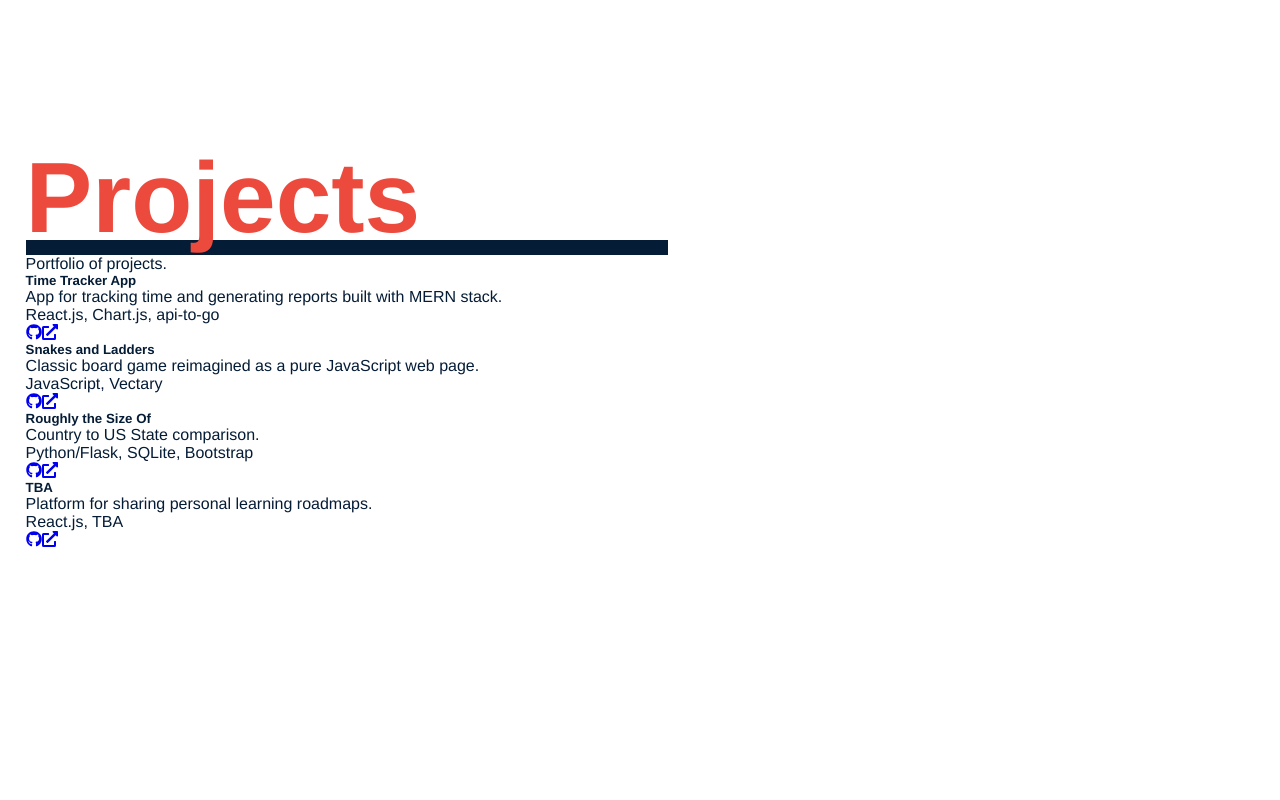
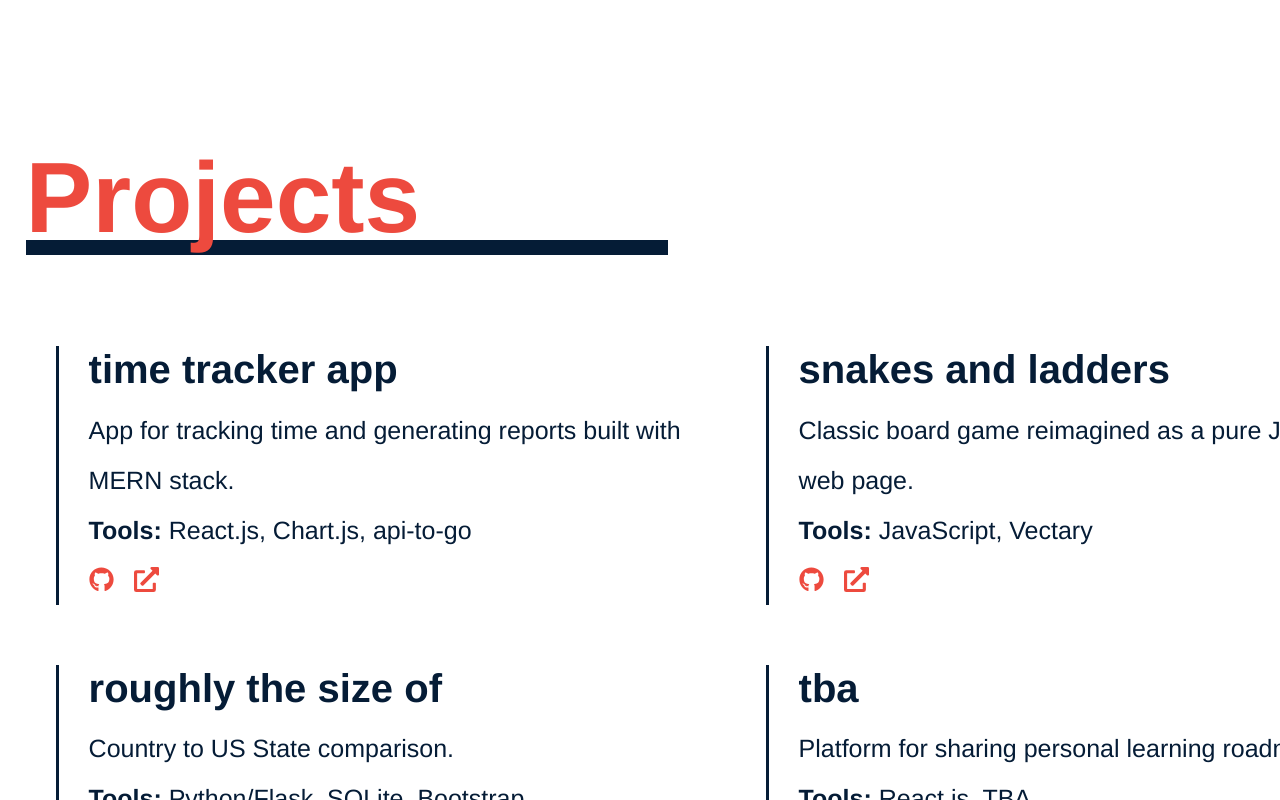
Before and after one commit to anabrd/portfolio, a React (Create React App) app: page / in a window 1280 px wide. Shown: the part 1480-2280 px from the top of the page. Built offline with nearby package versions, Linux system fonts and the light colour scheme.

Commit message:
style projects section

```diff
--- a/src/components/About.css
+++ b/src/components/About.css
@@ -1,8 +1,8 @@
-#About {
+#about {
     position: relative;
 }
 
-#About p {
+#about p {
     font-size: 25px;
     display: inline-block;
     position: absolute;
@@ -11,7 +11,6 @@
     word-break: break-word;
     line-height: 40px;
 }
-
 
 .tools-list-wrapper {
     display: flex;
--- a/src/components/About.js
+++ b/src/components/About.js
@@ -8,13 +8,15 @@ function About(props) {
                                         {list.map(item => <li>{item}</li>)}
                                     </ul>);
     return (
-        <section id={data.title}>
+        <section id={data.title.toLowerCase()}>
             <h2 className="section-heading">{data.heading}</h2>
                     <p>{data.description}</p>
                 <div className="tools-wrapper">
                     <div className="circle-big"></div>
                     <h4>{data.subheading}</h4>
-                    <div className = "tools-list-wrapper">{tools}</div>
+                    <div className = "tools-list-wrapper">
+                        {tools}
+                    </div>
                 </div>
         </section>
     )
--- a/src/components/Navbar.js
+++ b/src/components/Navbar.js
@@ -5,7 +5,7 @@ export default function Navbar(props) {
 
     let links = props.data.map(section =>
                                 <li>
-                                    <NavHashLink smooth to={{hash: section.title}}>
+                                    <NavHashLink smooth to={{hash: section.title.toLowerCase()}}>
                                         {section.heading}
                                     </NavHashLink>
                                 </li>);
--- /dev/null
+++ b/src/components/Projects.css
@@ -0,0 +1,43 @@
+.project-wrapper {
+    display: flex;
+    flex-wrap: wrap;
+    padding-top: 5%;
+    width: 1500px;
+    margin: auto;
+}
+
+.project {
+    width: 650px;
+    border-left: 3px solid var(--dark);
+    font-size: 25px;
+    padding-left: 2%;
+    line-height: 50px;
+    margin: 2%;
+}
+
+.project > h5 {
+    font-style: normal;
+    font-weight: bold;
+    font-size: 40px;
+    line-height: 46px;
+    text-transform: lowercase;
+    margin-bottom: 2%;
+}
+
+.project span {
+    font-weight: bold;
+}
+
+.project a {
+    padding: 0 20px 0 0;
+}
+
+.project a,
+.project a:active,
+.project a:visited {
+    color: var(--red)
+}
+
+.project a:hover {
+    color: var(--blue)
+}
--- a/src/components/Projects.js
+++ b/src/components/Projects.js
@@ -1,16 +1,17 @@
 import { FontAwesomeIcon } from '@fortawesome/react-fontawesome'
 import { faExternalLinkAlt } from '@fortawesome/free-solid-svg-icons'
 import { faGithub } from '@fortawesome/free-brands-svg-icons'
+import './Projects.css'
 
 function Projects(props) {
 
     let data = props.data.filter(item => item.id == 2)[0];
 
     let projects = data.content.map(project =>
-        <div>
+        <div className="project">
             <h5>{project.name}</h5>
             <p>{project.description}</p>
-            <p>{project.tools}</p>
+            <p><span>Tools: </span>{project.tools}</p>
             <div className = "projects-links-wrapper">
                 <a href={project.links[0]} target="_blank"><FontAwesomeIcon icon={faGithub} /></a>
                 <a href={project.links[1]} target="_blank"><FontAwesomeIcon icon={faExternalLinkAlt} /></a>
@@ -18,9 +19,8 @@ function Projects(props) {
         </div>)
 
     return (
-        <section id = {data.title}>
+        <section id = {data.title.toLowerCase()}>
             <h2 className="section-heading">{data.heading}</h2>
-            <p>{data.description}</p>
             <div className = "project-wrapper">{projects}</div>
         </section>
     )
```
